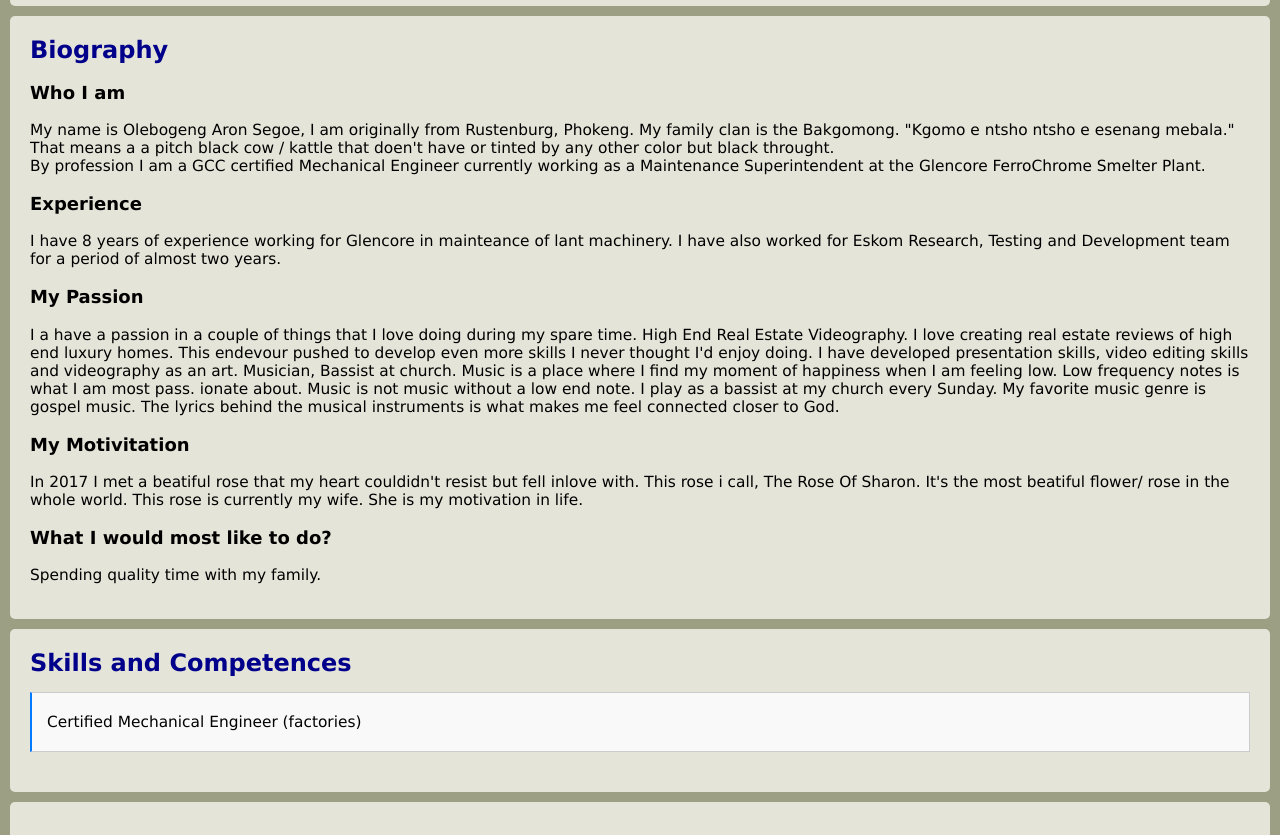
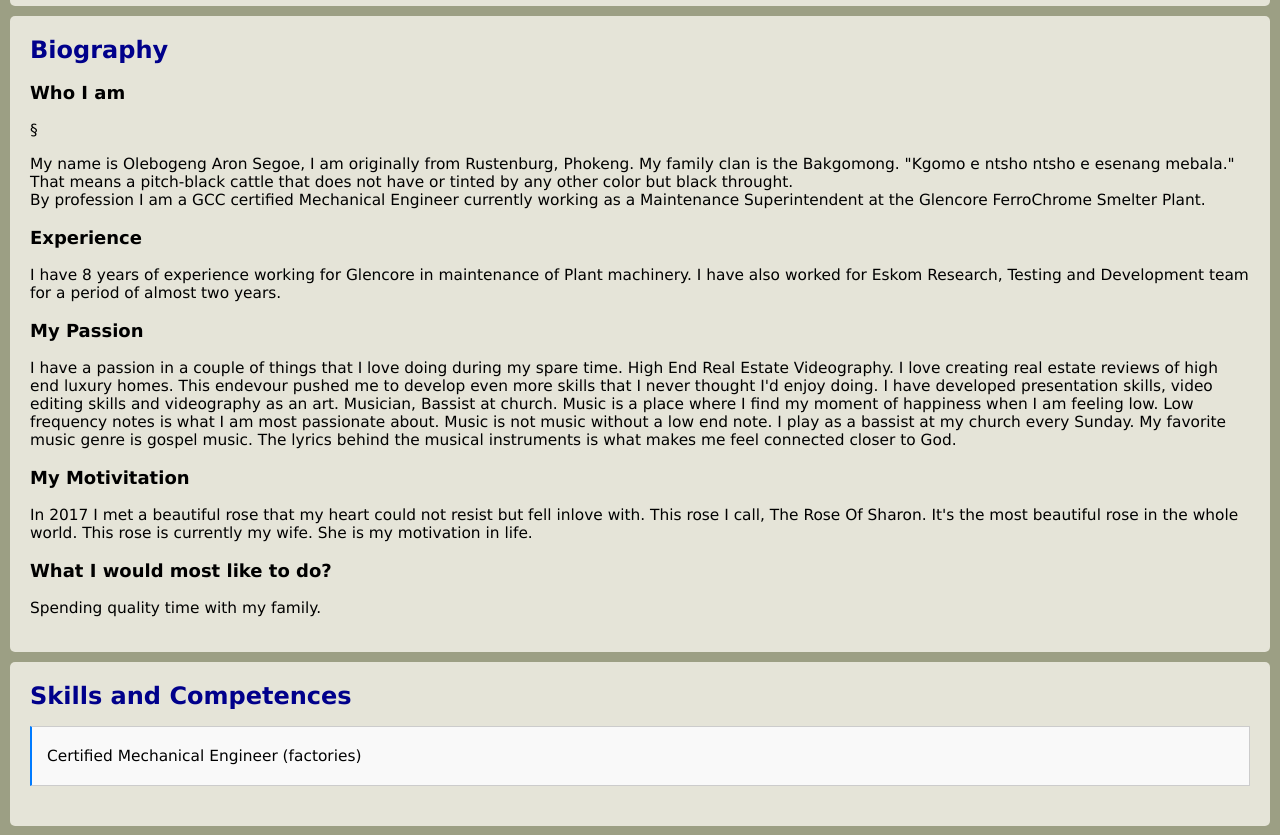
Before and after one commit to Olebogeng-code/MyCV, a plain HTML site: page index.html in a window 1280 px wide. Shown: the part 719-1554 px from the top of the page. Drawn offline with Linux system fonts and the light colour scheme.

Commit message:
Update index.html
Spelling errors corrected.

```diff
--- a/index.html
+++ b/index.html
@@ -1,6 +1,7 @@
 <!DOCTYPE html>
 
 <html>
+
 <head>
     <title>My CV </title>
     <link type="text/css" rel="stylesheet" href="main.css">
@@ -20,11 +21,12 @@
                 <h2>Contact Information</h2>
                 <address>
                     <p><strong>Olebogeng Segoe</strong></p>
-            <img class="mypicture"    src="Olebogeng.JPG" alt="MY pictures">
+                    <img class="mypicture" src="Olebogeng.JPG" alt="MY pictures">
 
                     <p>Contact number: <a href="cell:+2734567890">076 434 8369</a></p>
                     <p>Email: <a href="mailto:segoeolebogeng@gmail.com">segoeolebogeng@gmail.com</a></p>
-            <p>LinkedIn: <a href="https://www.linkedin.com/in/olebogeng-segoe-127b024a/" target="_blank">Olebogeng Segoe</a></p>
+                    <p>LinkedIn: <a href="https://www.linkedin.com/in/olebogeng-segoe-127b024a/"
+                            target="_blank">Olebogeng Segoe</a></p>
                 </address>
             </section>
         </div>
@@ -34,36 +36,46 @@
         <div class="main">
 
             <h2>Biography</h2>
-                <h3>Who I am</h3>
+            <h3>Who I am</h3>§
             <p>
-                    My name is Olebogeng Aron Segoe, I am originally from Rustenburg, Phokeng. My family clan is the Bakgomong. "Kgomo e ntsho ntsho e esenang mebala."
-                    That means a a pitch black cow / kattle that doen't have or tinted by any other color but black throught.
+                My name is Olebogeng Aron Segoe, I am originally from Rustenburg, Phokeng. My family clan is the
+                Bakgomong. "Kgomo e ntsho ntsho e esenang mebala."
+                That means a pitch-black  cattle that does not have or tinted by any other color but black
+                throught.
                 <br>
 
-                    By profession I am a GCC certified Mechanical Engineer currently working as a Maintenance Superintendent at the Glencore FerroChrome Smelter Plant.
+                By profession I am a GCC certified Mechanical Engineer currently working as a Maintenance Superintendent
+                at the Glencore FerroChrome Smelter Plant.
             </p>
 
             <h3>Experience</h3>
 
             <p>
-                    I have 8 years of experience working for Glencore in mainteance of lant machinery. I have also worked for Eskom Research, Testing and Development team for a period of  almost two years.
+                I have 8 years of experience working for Glencore in maintenance of Plant machinery. I have also worked
+                for Eskom Research, Testing and Development team for a period of almost two years.
             </p>
 
             <h3>My Passion</h3>
 
             <p>
-                    I a have a passion in a couple of things that I love doing during my spare time.
+                I have a passion in a couple of things that I love doing during my spare time.
 
-                    High End Real Estate Videography. I love creating real estate reviews of high end luxury homes. This endevour pushed to develop even more skills I never thought I'd enjoy doing. I have developed presentation skills,
-                    video editing skills and videography as an art.
+                High End Real Estate Videography. I love creating real estate reviews of high end luxury homes. This
+                endevour pushed me to develop even more skills that I never thought I'd enjoy doing. I have developed
+                presentation skills, video editing skills and videography as an art.
 
-                    Musician, Bassist at church. Music is a place where I find my moment of happiness when I am feeling low. Low frequency notes is what I am most pass. ionate about. Music is not music without a low end note. I play as a bassist at my church every Sunday.
-                    My favorite music genre is gospel music. The lyrics behind the musical instruments is what makes me feel connected closer to God.
+                Musician, Bassist at church. Music is a place where I find my moment of happiness when I am feeling low.
+                Low frequency notes is what I am most passionate about. Music is not music without a low end note. I
+                play as a bassist at my church every Sunday.
+                My favorite music genre is gospel music. The lyrics behind the musical instruments is what makes me feel
+                connected closer to God.
             </p>
             <h3>My Motivitation</h3>
 
             <p>
-                    In 2017 I met a beatiful rose that my heart couldidn't resist but fell inlove with. This rose i call, The Rose Of Sharon. It's the most beatiful flower/ rose in the whole world. This rose is currently my wife. She is my motivation in life.
+                In 2017 I met a beautiful rose that my heart could not resist but fell inlove with. This rose I call,
+                The Rose Of Sharon. It's the most beautiful rose in the whole world. This rose is currently my
+                wife. She is my motivation in life.
 
             </p>
             <h3>What I would most like to do?</h3>
@@ -122,14 +134,20 @@
                         <p>
                         <h3>Work experience</h3>
                         <ul>
-                                    <li>Plant maintenance of mechanical equipment in a final prodcut plant. Maintenance of Jaw crusher equipment primary and secondary jaw crushers</li>
-                                    <li>Maintenance of conveyor maintenance systems which include the replacemenet of wor conveyor belts, maintenance of feeding chute systems, preventative
+                            <li>Plant maintenance of mechanical equipment in a final prodcut plant. Maintenance of Jaw
+                                crusher equipment primary and secondary jaw crushers</li>
+                            <li>Maintenance of conveyor maintenance systems which include the replacemenet of wor
+                                conveyor belts, maintenance of feeding chute systems, preventative
                                 maintenance of conveyor pulley bearings and repairs pulley laggings</li>
-                                    <li>Maintenance of Arc Furnace equipment including, the cooling tower system, critical electrode components such as the contact shoes, pressure rings,
-                                        pressure ring bellows, heat shields, the electrode mantles and the electrode staffing ring box.</li>
-                                    <li>Maintenance of the critical equipment of the overhead cranes which include the structures components of the crane, gearbox drive system, the lifting
+                            <li>Maintenance of Arc Furnace equipment including, the cooling tower system, critical
+                                electrode components such as the contact shoes, pressure rings,
+                                pressure ring bellows, heat shields, the electrode mantles and the electrode staffing
+                                ring box.</li>
+                            <li>Maintenance of the critical equipment of the overhead cranes which include the
+                                structures components of the crane, gearbox drive system, the lifting
                                 device of the crane and ensuring legal compliance of the crane. </li>
-                                    <li>Responsible of managing CAPEX and OPEX for daily maintenance activities and shutdown projects. </li>
+                            <li>Responsible of managing CAPEX and OPEX for daily maintenance activities and shutdown
+                                projects. </li>
                             <li>Conducting Root Cause Failure Analysis of critical equipment.</li>
                         </ul>
                         </p>
@@ -144,7 +162,8 @@
                         <h3>Work experience</h3>
 
                         <ul>
-                                    <li>Learnership programme for the mechanical trade skills that is focused on specifically fittingand turning.</li>
+                            <li>Learnership programme for the mechanical trade skills that is focused on specifically
+                                fittingand turning.</li>
                         </ul>
                         </p>
                     </li>
@@ -158,11 +177,16 @@
                         <h3>Work experience</h3>
 
                         <ul>
-                                    <li>Performed Full Scale Combustion Tests on Eskom Boilers, Station Thermal Efficiency Performance Tests,
-                                        Drop Tube Furnace Tests for checking and comparing different Coal Characteristics and Cold Air Velocity Tests.
-                                        Responsible for preparing and organizing Boiler Efficiency spread sheets and analyzing the results.
-                                        Responsible for the maintenance of the Electrical and Mechanical equipment on the Pilot Scale Combustion Rig and
-                                        Drop Tube Furnace laboratory. Responsible for purchasing equipment needed for performing boiler tests and equipment inventory.</li>
+                            <li>Performed Full Scale Combustion Tests on Eskom Boilers, Station Thermal Efficiency
+                                Performance Tests,
+                                Drop Tube Furnace Tests for checking and comparing different Coal Characteristics and
+                                Cold Air Velocity Tests.
+                                Responsible for preparing and organizing Boiler Efficiency spread sheets and analyzing
+                                the results.
+                                Responsible for the maintenance of the Electrical and Mechanical equipment on the Pilot
+                                Scale Combustion Rig and
+                                Drop Tube Furnace laboratory. Responsible for purchasing equipment needed for performing
+                                boiler tests and equipment inventory.</li>
                         </ul>
 
                         </p>
@@ -181,4 +205,5 @@
     </div>
 </body>
 </head>
+
 </html>
```
Lines whose indentation alone changed are shown as unchanged.
